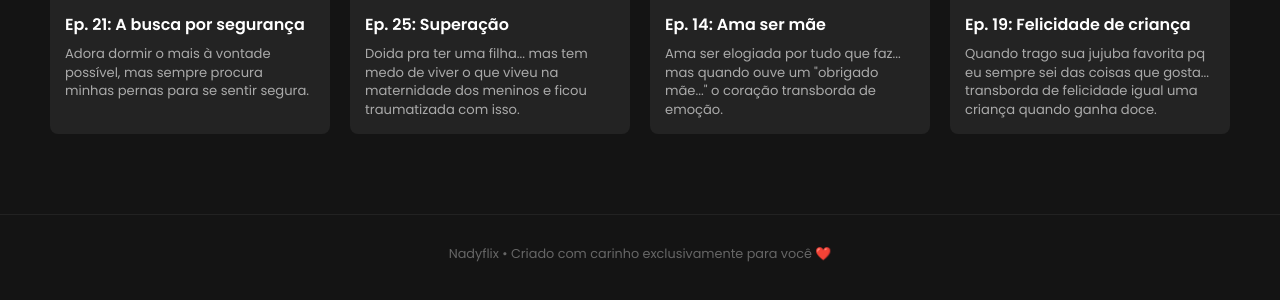
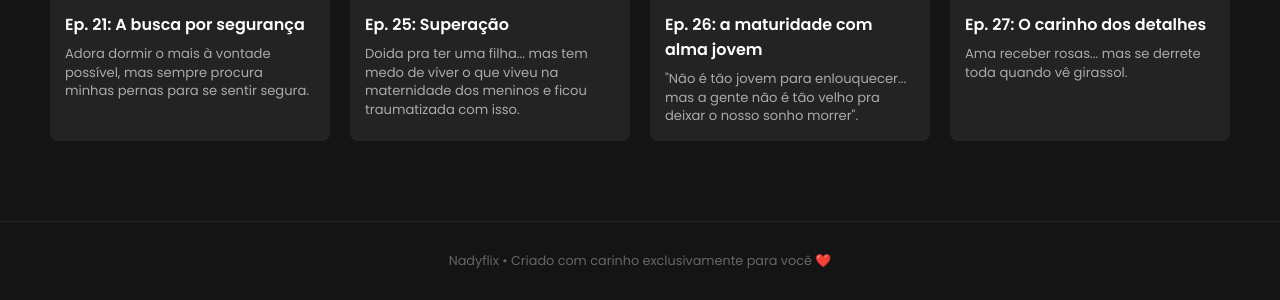
Before and after one commit to Mourafernandoc/nadyflix, a plain HTML site: page index.html in a window 1280 px wide. Shown: the part 1486-1786 px from the top of the page. Drawn offline with Linux system fonts and the light colour scheme.

Commit message:
Update episode titles and descriptions in index.html

```diff
--- a/index.html
+++ b/index.html
@@ -273,7 +273,7 @@
 
     <section class="hero">
         <h1 class="hero-title">Nady: O que eu sei de você</h1>
-        <p class="hero-subtitle">Uma série imperdível baseada em fatos reais, pequenos detalhes diários e em tudo o que
+        <p class="hero-subtitle">Uma série imperdível baseada no livro "oque conheço de ti: mitos e verdades de Nadjeschda", pequenos detalhes diários e em tudo o que
             torna você absolutamente única.</p>
     </section>
 
@@ -446,33 +446,33 @@
                 </div>
             </div>
 
-            <!-- Card 14 -->
+            <!-- Card 26 -->
             <div class="card"
-                onclick="abrirVideo('video14.mp4', 'Episódio 14', 'Ama ser elogiada por tudo que faz... mas quando ouve um obrigado mãe... o coração transborda de emoção.')"
+                onclick="abrirVideo('video26.mp4', 'Episódio ', '"Não é tão jovem para enlouquecer... mas a gente não é tão velho pra deixar o nosso sonho morrer"')"
                 onmouseenter="previewOn(this)" onmouseleave="previewOff(this)">
                 <div class="card-thumbnail">
-                    <video src="video14.mp4" muted preload="metadata"></video>
+                    <video src="video26.mp4" muted preload="metadata"></video>
                     <div class="play-overlay">▶</div>
                 </div>
                 <div class="card-body">
-                    <div class="card-title">Ep. 14: Ama ser mãe</div>
-                    <div class="card-desc">Ama ser elogiada por tudo que faz... mas quando ouve um "obrigado mãe..." o
-                        coração transborda de emoção.</div>
+                    <div class="card-title">Ep. 26: a maturidade com alma jovem</div>
+                    <div class="card-desc">"Não é tão jovem para enlouquecer...
+                        mas a gente não é tão velho pra deixar o nosso sonho morrer".</div>
                 </div>
             </div>
 
-            <!-- Card 19 -->
+            <!-- Card 27 -->
             <div class="card"
-                onclick="abrirVideo('video19.mp4', 'Episódio 19', 'Quando trago sua jujuba favorita pq eu sempre sei das coisas que gosta... transborda de felicidade igual uma criança quando ganha doce (até por que é uma criança).')"
+                onclick="abrirVideo('video27.mp4', 'Episódio 27', 'Ama receber rosas... mas se derrete toda quando vê girassol.')"
                 onmouseenter="previewOn(this)" onmouseleave="previewOff(this)">
                 <div class="card-thumbnail">
                     <video src="video19.mp4" muted preload="metadata"></video>
                     <div class="play-overlay">▶</div>
                 </div>
                 <div class="card-body">
-                    <div class="card-title">Ep. 19: Felicidade de criança</div>
-                    <div class="card-desc">Quando trago sua jujuba favorita pq eu sempre sei das coisas que gosta...
-                        transborda de felicidade igual uma criança quando ganha doce.</div>
+                    <div class="card-title">Ep. 27: O carinho dos detalhes</div>
+                    <div class="card-desc">Ama receber rosas...
+                        mas se derrete toda quando vê girassol.</div>
                 </div>
             </div>
         </div>
```
